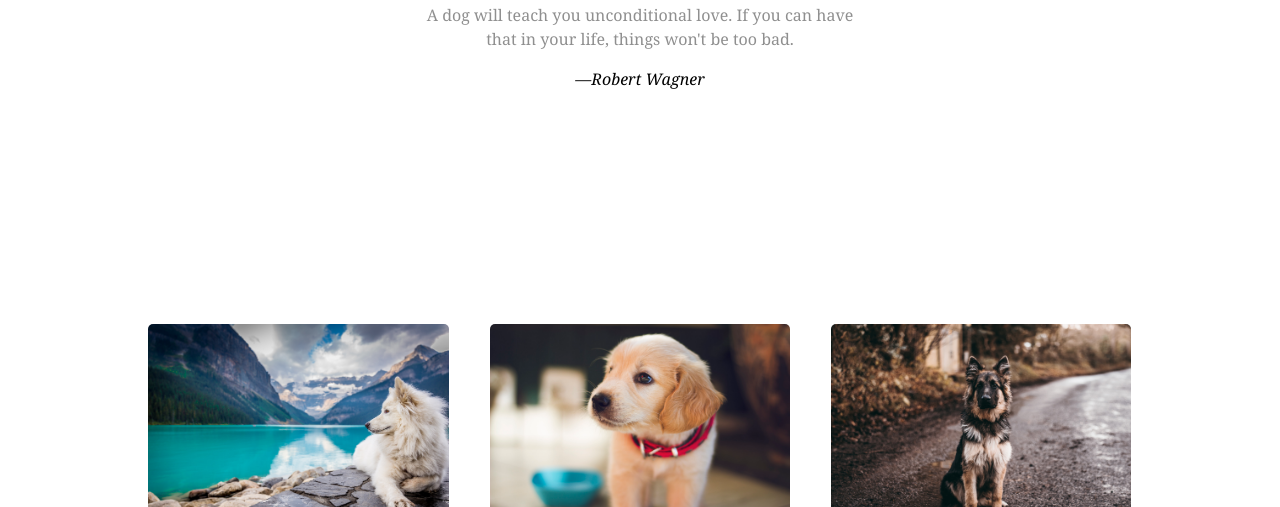
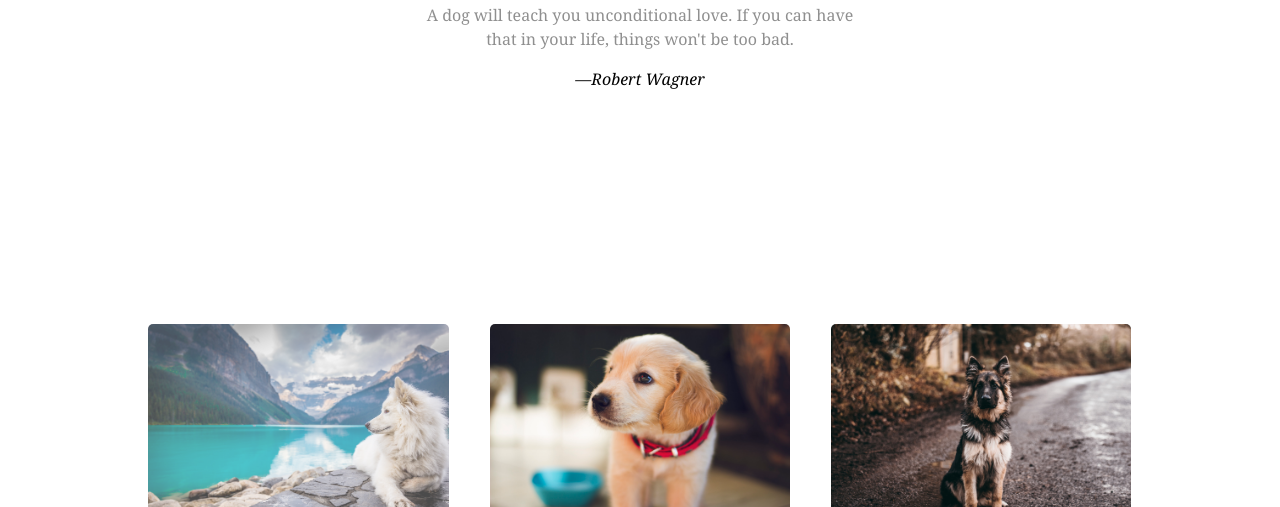
Before and after one commit to eanegash/vanilla, a plain HTML site: page index.html in a window 1280 px wide. In both pictures the pointer is over the picture 298 px from the left and 716 px from the top of the page. Shown: the part 293-800 px from the top of the page. Drawn offline with nearby package versions, Linux system fonts and the light colour scheme.

Commit message:
Fix to hover on image.

```diff
--- a/assets/styles/site.css
+++ b/assets/styles/site.css
@@ -94,10 +94,6 @@ ul.topnav li.right {
   float: right;
 }
 
-
-
-
-
 /* Site Header Features Section*/
 #features {
   padding: 7% 15%;
@@ -150,13 +146,13 @@ ul.topnav li.right {
   -webkit-border-radius: 5px;
   -moz-border-radius: 5px;
   border-radius: 5px;
-  cursor: pointer;
-  transition: 0.3s;
 }
 
 /* Style the Image Used to Trigger the Modal */
-.modalImg:hover {
+.galleryItem img:hover {
   opacity: 0.7;
+  cursor: pointer;
+  transition: 0.3s;
 }
 
 /* The Modal (background) */
```
